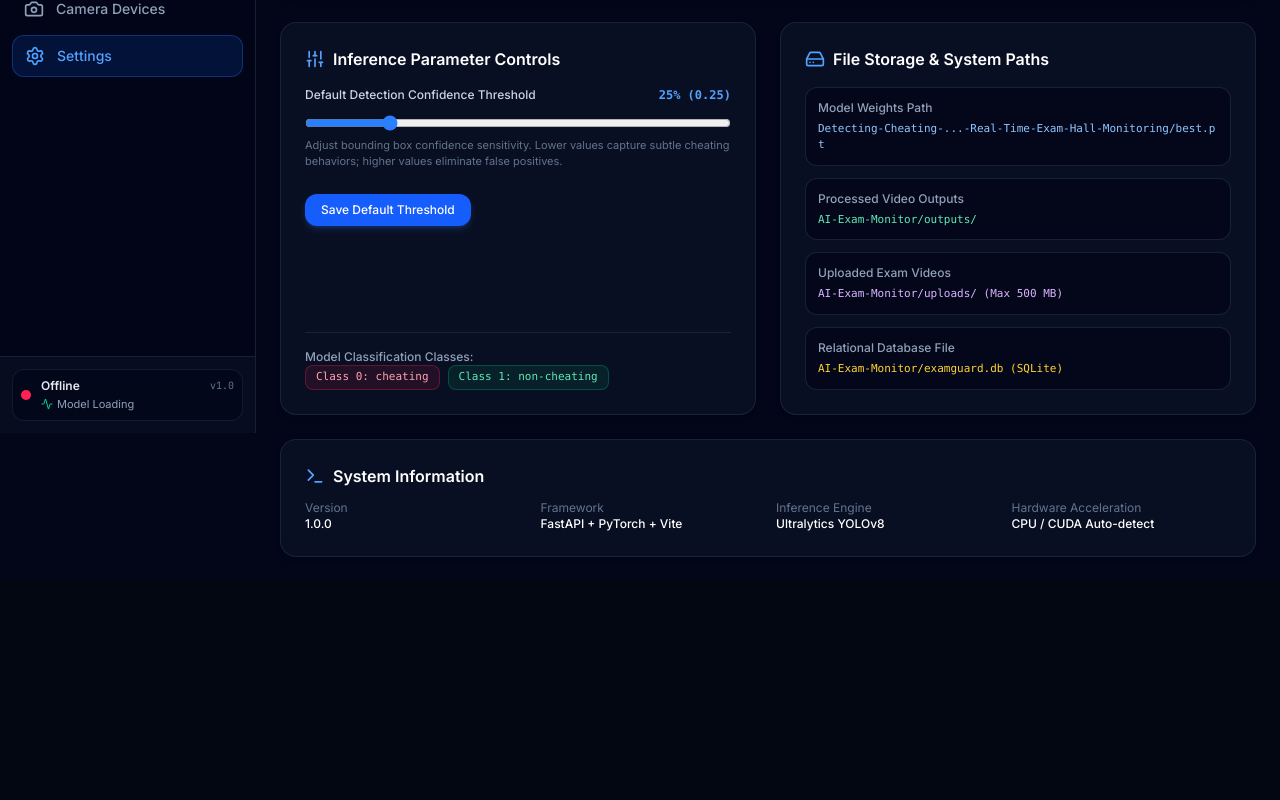
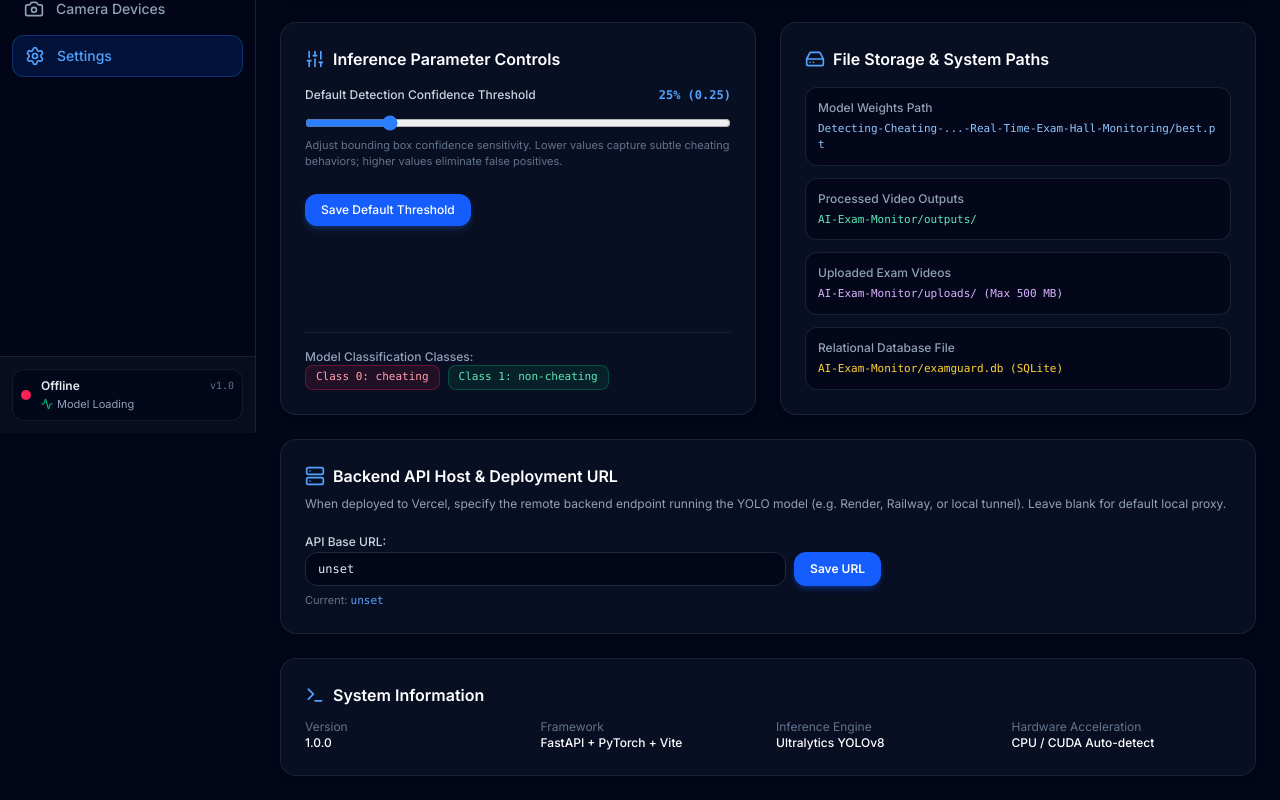
Before and after one commit to ayushgowdamj/Exam-Monitoring-System, a React (Vite) app in the folder frontend/: page /settings in a window 1280 px wide. Shown: the part 367-1167 px from the top of the page. Before the commit the page ends 948 px from the top, so only its background shows below. Built offline with nearby package versions, Linux system fonts and the light colour scheme; no server answers.

Commit message:
Fix Vercel Lambda size exceeded by configuring frontend build and root package.json

```diff
--- a/frontend/src/api/client.ts
+++ b/frontend/src/api/client.ts
@@ -1,12 +1,36 @@
 import axios from 'axios';
 
-export const API_BASE = import.meta.env.VITE_API_BASE || '';
+export const getApiBase = (): string => {
+  if (typeof window !== 'undefined') {
+    const saved = localStorage.getItem('examguard_api_base');
+    if (saved) return saved.trim();
+  }
+  return import.meta.env.VITE_API_BASE || '';
+};
+
+export const setApiBase = (url: string): void => {
+  if (typeof window !== 'undefined') {
+    if (url) {
+      localStorage.setItem('examguard_api_base', url.trim());
+    } else {
+      localStorage.removeItem('examguard_api_base');
+    }
+  }
+  api.defaults.baseURL = getApiBase();
+};
+
+export const API_BASE = getApiBase();
 
 const api = axios.create({
-  baseURL: API_BASE,
+  baseURL: getApiBase(),
   headers: {
     'Content-Type': 'application/json',
   },
+});
+
+api.interceptors.request.use((config) => {
+  config.baseURL = getApiBase();
+  return config;
 });
 
 export interface HealthStatus {
--- a/frontend/src/pages/Settings.tsx
+++ b/frontend/src/pages/Settings.tsx
@@ -14,7 +14,7 @@ import {
   Info,
   Terminal,
 } from 'lucide-react';
-import { HealthStatus, fetchHealth } from '../api/client';
+import { HealthStatus, fetchHealth, getApiBase, setApiBase } from '../api/client';
 
 interface SettingsProps {
   health: HealthStatus | null;
@@ -25,6 +25,8 @@ export const Settings: React.FC<SettingsProps> = ({ health }) => {
   const [refreshing, setRefreshing] = useState(false);
   const [confidence, setConfidence] = useState<number>(0.25);
   const [savedNotice, setSavedNotice] = useState(false);
+  const [backendUrl, setBackendUrl] = useState<string>(getApiBase());
+  const [apiSavedNotice, setApiSavedNotice] = useState(false);
 
   const handleRefresh = async () => {
     setRefreshing(true);
@@ -247,6 +249,59 @@ export const Settings: React.FC<SettingsProps> = ({ health }) => {
         </div>
       </div>
 
+      {/* Backend API Connection Settings */}
+      <div className="rounded-2xl border border-slate-800/80 bg-slate-900/60 p-6 backdrop-blur-sm shadow-md">
+        <h2 className="text-base font-semibold text-white flex items-center gap-2 mb-2">
+          <Server className="w-5 h-5 text-blue-400" />
+          Backend API Host & Deployment URL
+        </h2>
+        <p className="text-xs text-slate-400 mb-4">
+          When deployed to Vercel, specify the remote backend endpoint running the YOLO model (e.g. Render, Railway, or local tunnel). Leave blank for default local proxy.
+        </p>
+
+        <form
+          onSubmit={(e) => {
+            e.preventDefault();
+            setApiBase(backendUrl);
+            setApiSavedNotice(true);
+            setTimeout(() => setApiSavedNotice(false), 3000);
+            handleRefresh();
+          }}
+          className="space-y-4 max-w-xl"
+        >
+          <div className="space-y-1.5">
+            <label className="text-xs font-medium text-slate-300">
+              API Base URL:
+            </label>
+            <div className="flex gap-2">
+              <input
+                type="text"
+                value={backendUrl}
+                onChange={(e) => setBackendUrl(e.target.value)}
+                placeholder="http://127.0.0.1:8000 or https://your-backend.up.railway.app"
+                className="flex-1 bg-slate-950 border border-slate-800 rounded-xl px-3 py-2 text-xs text-slate-200 font-mono focus:outline-none focus:border-blue-500"
+              />
+              <button
+                type="submit"
+                className="px-4 py-2 bg-blue-600 hover:bg-blue-500 text-white rounded-xl text-xs font-semibold transition-all shadow-md shadow-blue-600/30"
+              >
+                Save URL
+              </button>
+            </div>
+            <p className="text-[11px] text-slate-500">
+              Current: <code className="text-blue-400 font-mono">{backendUrl || '(Direct Relative Proxy / Same Origin)'}</code>
+            </p>
+          </div>
+
+          {apiSavedNotice && (
+            <div className="flex items-center gap-2 text-xs text-emerald-400 font-medium">
+              <CheckCircle2 className="w-4 h-4" />
+              Backend API URL updated successfully! Testing connection...
+            </div>
+          )}
+        </form>
+      </div>
+
       {/* Developer & System Information */}
       <div className="rounded-2xl border border-slate-800/80 bg-slate-900/60 p-6 backdrop-blur-sm shadow-md">
         <h2 className="text-base font-semibold text-white flex items-center gap-2 mb-3">
```
Also changed, not shown: package.json (added, +10 -0 lines), 2 other files (tests, documents, lock files or other folders).
